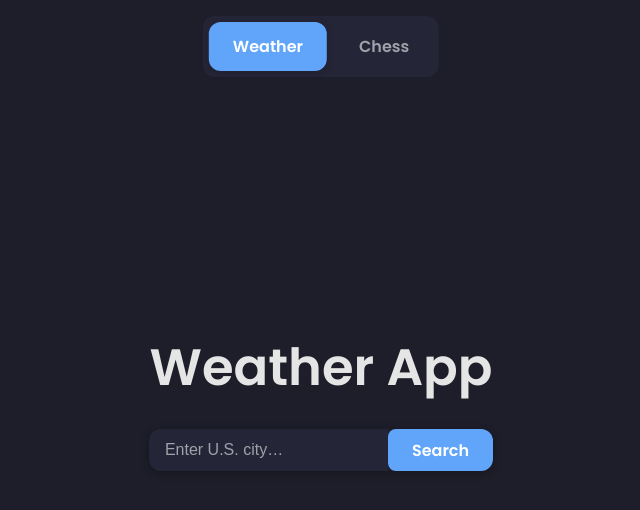
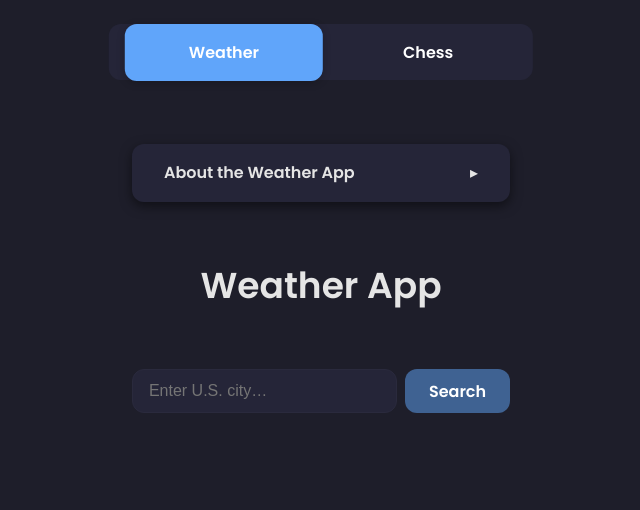
Before and after one commit to HendrixG/weather-app, a React (Vite) app: page / in a window 1280 px wide. Shown: the top 510 px of the page, without its empty margins (319-959 px from the left). Built offline with nearby package versions, Linux system fonts and the light colour scheme.

Commit message:
Major styling updates

```diff
--- a/src/App.css
+++ b/src/App.css
@@ -6,34 +6,44 @@
 @import url('https://fonts.googleapis.com/css2?family=Poppins:wght@400;600&display=swap');
 
 :root {
-  --font:          'Poppins', sans-serif;
-  --bg:            #1e1e2a;
-  --bg-muted:      #2a2a3d;
-  --bg-card:       #252538;
-  --text:          #e5e5e5;
-  --text-muted:    #a1a1aa;
-  --accent:        #60a5fa;
-  --accent-hover:  #3b82f6;
-  --shadow:        0 4px 12px rgba(0,0,0,0.5);
-  --radius:        12px;
+
+  --font:            'Poppins', sans-serif;
+  --bg:              #1e1e2a;
+  --bg-muted:        #2a2a3d;
+  --bg-card:         #252538;
+  --text:            #e5e5e5;
+  --text-muted:      #ffffff;
+  --accent:          #60a5fa;
+  --accent-hover:    #3b82f6;
+  --shadow:          0 4px 12px rgba(0,0,0,0.5);
+  --radius:          12px;
+
+
+  --space-xs:        8px;
+  --space-sm:        16px;
+  --space:           32px;
+  --space-md:        48px;
+  --space-lg:        64px;
+
+
+  --nav-height:      56px;
+  --info-gap:        var(--space-sm);
 }
 
 /*────────────────────────────────────
-  Global & Centering
+  Global & Base Layout
 ────────────────────────────────────*/
 * {
   box-sizing: border-box;
 }
-
 html, body {
   height: 100%;
   margin: 0;
 }
-
 body {
   display: flex;
   justify-content: center;
-  align-items: center;
+  align-items: flex-start;
   background: var(--bg);
   color: var(--text);
   font-family: var(--font);
@@ -41,33 +51,24 @@ body {
 }
 
 /*────────────────────────────────────
-  Centered Container
-────────────────────────────────────*/
-.app-container {
-  max-width: 768px;
-  width: 100%;
-  padding: 4rem 1rem 2rem; /* extra top padding for fixed nav */
-  text-align: center;
-}
-
-/*────────────────────────────────────
-  Pill Nav (Fixed)
+  Fixed Pill Nav
 ────────────────────────────────────*/
 .tabs {
   position: fixed;
-  top: 1rem;
+  top: 24px;
   left: 50%;
   transform: translateX(-50%);
+  height: var(--nav-height);
   display: flex;
+  align-items: center;
   background: var(--bg-card);
   border-radius: var(--radius);
-  padding: 6px;
-  gap: 8px;
+  gap: var(--space-sm);
+  padding: 0 var(--space-sm);
   z-index: 1000;
 }
-
 .tab {
-  padding: 0.75rem 1.5rem;
+  padding: var(--space-sm) var(--space-lg);
   background: transparent;
   border: none;
   border-radius: var(--radius);
@@ -76,12 +77,10 @@ body {
   cursor: pointer;
   transition: background 0.2s, color 0.2s, box-shadow 0.2s;
 }
-
 .tab:hover {
   background: var(--bg-muted);
   color: var(--text);
 }
-
 .tab.active {
   background: var(--accent);
   color: #fff;
@@ -89,93 +88,182 @@ body {
 }
 
 /*────────────────────────────────────
-  Search Bar — Facelift
+  App Container (below nav)
 ────────────────────────────────────*/
-.search-bar-wrapper {
+.app-container {
+  margin-top: calc(24px + var(--nav-height) + var(--info-gap));
+  max-width: 768px;
+  width: 100%;
+  padding: var(--space) var(--space);
+  text-align: center;
+}
+
+/*────────────────────────────────────
+  Info-Card Dropdown
+────────────────────────────────────*/
+.info-card {
+  background: var(--bg-card);
+  border-radius: var(--radius);
+  box-shadow: var(--shadow);
+  margin: var(--info-gap) auto var(--space-lg);
+  max-width: 700px;
+  text-align: left;
+  overflow: hidden;
+}
+.info-card summary {
+  padding: var(--space-sm) var(--space);
+  font-weight: 600;
+  cursor: pointer;
+  list-style: none;
   position: relative;
-  max-width: 400px;
-  margin: 0 auto 1.5rem;
+}
+.info-card summary::after {
+  content: '▸';
+  position: absolute;
+  right: var(--space);
+}
+.info-card[open] summary::after {
+  content: '▾';
+}
+.info-card p {
+  padding: 0 var(--space) var(--space);
+  margin: 0;
+  line-height: 1.5;
+}
+.info-card code {
+  background: rgba(255,255,255,0.1);
+  padding: 2px 4px;
+  border-radius: 4px;
+  font-family: monospace;
+}
+
+/*────────────────────────────────────
+  Section Heading
+────────────────────────────────────*/
+h1 {
+  margin: 0 0 var(--space-lg);
+  font-size: 2.25rem;
+}
+
+/*────────────────────────────────────
+  Search Bar Layout
+────────────────────────────────────*/
+.search-bar {
+  display: flex;
+  gap: 8px;
   width: 100%;
 }
 
-.search-bar {
-  display: flex;
-  width: 100%;
-  border-radius: var(--radius);
-  overflow: hidden;
-  box-shadow: 0 2px 8px rgba(0,0,0,0.3);
+.input-wrapper {
+  position: relative;
+  flex: 1;
 }
 
-.search-bar input {
-  flex: 1;
-  padding: 0.75rem 1rem;
-  border: none;
+.input-wrapper input {
+  width: 100%;
+  padding: 12px 40px 12px 16px; /* room on right for clear button */
+  border: 1px solid var(--bg-muted);
+  border-radius: var(--radius);
   background: var(--bg-card);
   color: var(--text);
   font-size: 1rem;
-  transition: background 0.2s;
 }
 
-.search-bar input::placeholder {
+.clear-button {
+  position: absolute;
+  top: 50%;
+  right: 12px;
+  transform: translateY(-50%);
+  background: none;
+  border: none;
+  font-size: 1.2rem;
   color: var(--text-muted);
+  cursor: pointer;
+  padding: 0;
+  line-height: 1;
+  transition: color 0.2s;
+}
+.clear-button:hover {
+  color: var(--accent);
 }
 
-.search-bar input:focus {
-  outline: none;
-  background: var(--bg-muted);
-}
-
-.search-bar button {
+.search-button {
   padding: 0 1.5rem;
   border: none;
+  border-radius: var(--radius);
   background: var(--accent);
-  color: #fff;
+  color: white;
   font-weight: 600;
   cursor: pointer;
   transition: background 0.2s;
 }
-
-.search-bar button:hover:not(:disabled) {
+.search-button:disabled {
+  background: rgba(96,165,250,0.5);
+  cursor: not-allowed;
+}
+.search-button:hover:not(:disabled) {
   background: var(--accent-hover);
 }
 
-.search-bar button:disabled {
-  background: rgba(96,165,250,0.6);
-  cursor: default;
+/*────────────────────────────────────
+  Suggestions + “×” dismiss button
+────────────────────────────────────*/
+.search-bar-wrapper {
+  position: relative;
 }
 
-/*────────────────────────────────────
-  Suggestions Dropdown
-────────────────────────────────────*/
-.suggestions {
+.suggestions-container {
   position: absolute;
-  top: calc(100% + 4px);
+  top: calc(100% + var(--space-xs));
   left: 0;
   right: 0;
   background: var(--bg-card);
   border: 1px solid var(--bg-muted);
   border-radius: var(--radius);
   box-shadow: 0 4px 12px rgba(0,0,0,0.3);
+  overflow: hidden;
+  z-index: 1000;
+}
+
+.suggestions-close {
+  position: absolute;
+  top: var(--space-xs);
+  right: var(--space-sm);
+  background: none;
+  border: none;
+  font-size: 1.25rem;
+  color: var(--text-muted);
+  cursor: pointer;
+  padding: 0;
+  line-height: 1;
+}
+.suggestions-close:hover {
+  color: var(--accent);
+}
+
+.suggestions {
+  list-style: none;
+  margin: 0;
+  padding: var(--space-xs) 0;
   max-height: 200px;
   overflow-y: auto;
-  z-index: 10;
-  list-style: none;
-  margin: 0;
-  padding: 0.25rem 0;
 }
-
 .suggestions li {
-  padding: 0.5rem 1rem;
+  padding: var(--space-sm) var(--space);
+  border-bottom: 1px solid var(--bg-muted);
   cursor: pointer;
-  color: var(--text);
   transition: background 0.2s, color 0.2s;
 }
-
-.suggestions li:hover,
-.suggestions li.active {
+.suggestions li:last-child {
+  border-bottom: none;
+}
+.suggestions li:hover {
   background: var(--bg-muted);
   color: var(--accent);
 }
+
+
+
 
 /*────────────────────────────────────
   Weather Card Container
@@ -183,7 +271,7 @@ body {
 .cards-container {
   display: flex;
   justify-content: center;
-  padding-top: 2rem;
+  margin-top: var(--space-lg);
 }
 
 /*────────────────────────────────────
@@ -193,27 +281,23 @@ body {
   background: var(--bg-card);
   border-radius: var(--radius);
   box-shadow: var(--shadow);
-  padding: 1.5rem;
+  padding: var(--space-lg);
   position: relative;
   transition: transform 0.2s;
 }
-
 .weather-card:hover {
   transform: translateY(-4px);
 }
-
 .weather-card h2 {
-  margin-bottom: 0.75rem;
+  margin-bottom: var(--space-md);
 }
-
 .weather-card p {
-  margin: 0.5rem 0;
+  margin: var(--space-xs) 0;
 }
-
 .remove-btn {
   position: absolute;
-  top: 12px;
-  right: 12px;
+  top: var(--space-sm);
+  right: var(--space-sm);
   background: none;
   border: none;
   font-size: 1.25rem;
@@ -221,7 +305,6 @@ body {
   cursor: pointer;
   transition: color 0.2s;
 }
-
 .remove-btn:hover {
   color: var(--accent);
 }
@@ -232,22 +315,19 @@ body {
 .forecast-container {
   display: flex;
   justify-content: space-between;
-  margin-top: 1rem;
-  gap: 1rem;
+  margin-top: var(--space-md);
+  gap: var(--space);
 }
-
 .forecast-day {
   flex: 1;
   display: flex;
   flex-direction: column;
   align-items: center;
 }
-
 .forecast-date {
   font-weight: 600;
-  margin-bottom: 0.5rem;
+  margin-bottom: var(--space-xs);
 }
-
 .forecast-temps span {
   display: block;
   font-size: 0.875rem;
@@ -259,42 +339,36 @@ body {
   API Logs
 ────────────────────────────────────*/
 .api-logs {
-  margin-top: 1rem;
+  margin-top: var(--space-md);
   font-size: 0.9rem;
   color: var(--text-muted);
   width: 100%;
 }
-
 .api-logs summary {
   display: block;
-  padding: 0.5rem;
+  padding: var(--space-xs) var(--space);
   background: var(--bg-muted);
   border-radius: var(--radius);
   cursor: pointer;
   font-weight: 600;
 }
-
 .api-logs summary:hover {
   background: var(--bg-card);
 }
-
 .api-logs[open] summary {
   border: 1px solid var(--accent);
   color: var(--accent);
 }
-
 .api-logs ul {
-  margin-top: 0.5rem;
-  padding-left: 1rem;
+  margin-top: var(--space-sm);
+  padding-left: var(--space);
   max-height: 150px;
   overflow-y: auto;
   border-left: 2px solid var(--bg-muted);
 }
-
 .api-logs li {
-  margin-bottom: 0.5rem;
+  margin-bottom: var(--space-sm);
 }
-
 .api-logs code {
   display: block;
   word-break: break-word;
@@ -304,13 +378,12 @@ body {
   Chess Layout & Styles
 ────────────────────────────────────*/
 .chess-layout {
-  margin-top: 2rem;
   display: flex;
   flex-direction: column;
   align-items: center;
-  gap: 2rem;
+  gap: var(--space-lg);
+  margin-top: var(--space-lg);
 }
-
 @media (min-width: 768px) {
   .chess-layout {
     flex-direction: row;
@@ -318,29 +391,24 @@ body {
     align-items: flex-start;
   }
 }
-
 .chess-area {
-  margin-bottom: 1.5rem;
+  margin-bottom: var(--space-lg);
 }
-
 .chess-area.disabled {
   opacity: 0.5;
   pointer-events: none;
 }
-
 .check-alert {
   color: #e11d48;
   font-weight: 600;
   animation: pulse 1s infinite;
 }
-
 @keyframes pulse {
   0%,100% { opacity: 1; }
   50%      { opacity: 0.5; }
 }
-
 .btn {
-  padding: 0.75rem 1.25rem;
+  padding: var(--space-sm) var(--space-lg);
   background: var(--accent);
   color: #fff;
   border: none;
@@ -348,44 +416,37 @@ body {
   font-weight: 600;
   cursor: pointer;
   transition: background 0.2s;
+  margin-bottom: var(--space-md);
 }
-
 .btn:hover {
   background: var(--accent-hover);
 }
-
 .btn-outline {
   background: var(--bg-card);
   color: var(--accent);
   border: 2px solid var(--accent);
 }
-
 .move-history {
   background: var(--bg-card);
-  padding: 1.5rem;
+  padding: var(--space-lg);
   border-radius: var(--radius);
   box-shadow: var(--shadow);
   max-width: 600px;
-  margin: 0 auto;
+  margin: 0 auto var(--space-lg);
 }
-
 .move-history .timers {
   display: flex;
   justify-content: space-between;
-  margin-bottom: 1rem;
+  margin-bottom: var(--space-sm);
 }
-
 .move-history table {
   width: 100%;
   border-collapse: collapse;
 }
-
-.move-history th,
-.move-history td {
-  padding: 0.75rem;
+.move-history th, .move-history td {
+  padding: var(--space-sm);
   border-bottom: 1px solid var(--bg-muted);
 }
-
 .move-history tr:nth-child(even) {
   background: var(--bg-muted);
 }
@@ -394,27 +455,22 @@ body {
   Status & Error
 ────────────────────────────────────*/
 .status {
-  margin: 1rem 0;
+  margin: var(--space-md) 0;
 }
-
 .error {
   color: #e11d48;
-  margin: 1rem 0;
+  margin: var(--space) 0;
 }
 
 /*────────────────────────────────────
   Responsive Tweaks
 ────────────────────────────────────*/
 @media (max-width: 600px) {
-  .tabs {
-    justify-content: center;
-  }
-  .search-bar {
-    flex-direction: column;
-  }
+  .search-bar { flex-direction: column; }
   .search-bar input,
   .search-bar button {
     width: 100%;
-    margin-bottom: 0.5rem;
+    margin-bottom: var(--space-sm);
   }
+  .tabs { justify-content: center; }
 }
--- a/src/App.jsx
+++ b/src/App.jsx
@@ -13,12 +13,12 @@ export default function App() {
   const [loading, setLoading]           = useState(false)
 
   // Chess state
-  const [started, setStarted]       = useState(false)
-  const [whiteTime, setWhiteTime]   = useState(0)
-  const [blackTime, setBlackTime]   = useState(0)
+  const [started, setStarted]         = useState(false)
+  const [whiteTime, setWhiteTime]     = useState(0)
+  const [blackTime, setBlackTime]     = useState(0)
   const [isWhiteTurn, setIsWhiteTurn] = useState(true)
-  const [moves, setMoves]           = useState([])
-  const [inCheck, setInCheck]       = useState(false)
+  const [moves, setMoves]             = useState([])
+  const [inCheck, setInCheck]         = useState(false)
 
   // Chess clock
   useEffect(() => {
@@ -29,14 +29,13 @@ export default function App() {
     return () => clearInterval(iv)
   }, [started, isWhiteTurn])
 
-  // Fetch weather (US-only) with logs
+  // Fetch weather + US-only + logs
   async function fetchWeather(city) {
     setLoading(true)
     setWeatherError('')
     try {
       const logs = []
-
-      // Geocode
+      // 1) Geocode
       const geoUrl = `https://geocoding-api.open-meteo.com/v1/search?name=${encodeURIComponent(
         city
       )}&count=1`
@@ -48,7 +47,7 @@ export default function App() {
       if (!loc) throw new Error('Location not found')
       if (loc.country_code !== 'US') throw new Error('Please enter a U.S. city')
 
-      // Forecast
+      // 2) Forecast
       const url = new URL('https://api.open-meteo.com/v1/forecast')
       url.search = new URLSearchParams({
         latitude: loc.latitude,
@@ -101,7 +100,7 @@ export default function App() {
 
   return (
     <div className="app-container">
-      {/* Nav */}
+      {/* fixed nav */}
       <nav className="tabs">
         {['weather', 'chess'].map(p => (
           <button
@@ -114,15 +113,35 @@ export default function App() {
         ))}
       </nav>
 
+      {/* INFO CARD */}
+      {tab === 'weather' && (
+        <details className="info-card">
+          <summary>About the Weather App</summary>
+          <p>
+            Enter any U.S. city to see the current temperature (°C/°F), wind speed,
+            and a 5-day high/low forecast. Under the hood we geocode via Open-Meteo
+            then fetch current+daily data and log each API step.
+          </p>
+        </details>
+      )}
+      {tab === 'chess' && (
+        <details className="info-card">
+          <summary>About the Chess Game</summary>
+          <p>
+            An interactive chessboard powered by <code>react-chessboard</code> and
+            <code>chess.js</code>. Each side has its own timer, moves are validated,
+            and you can review move history in the companion table.
+          </p>
+        </details>
+      )}
+
+      {/* WEATHER VIEW */}
       {tab === 'weather' ? (
         <>
           <h1>Weather App</h1>
-
           <SearchBar onSearch={fetchWeather} placeholder="Enter U.S. city…" />
-
           {loading && <p className="status">Loading…</p>}
           {weatherError && <p className="error">{weatherError}</p>}
-
           <div className="cards-container">
             {weatherData && (
               <WeatherCard data={weatherData} onRemove={clearWeather} />
@@ -132,7 +151,6 @@ export default function App() {
       ) : (
         <>
           <h1>Chess Game</h1>
-
           {!started ? (
             <button className="btn btn-primary" onClick={() => setStarted(true)}>
               Start Game
@@ -142,10 +160,9 @@ export default function App() {
               End / Reset
             </button>
           )}
-
           <div className="chess-layout">
             <div className={started ? 'chess-area' : 'chess-area disabled'}>
-              {inCheck && <div className="check-alert">♟ Check!</div>}
+              {inCheck && <div className="check-alert">♟ The King is in Check!</div>}
               <ChessGame
                 moves={moves}
                 onMoveUpdate={(m, c) => {
--- a/src/components/SearchBar.jsx
+++ b/src/components/SearchBar.jsx
@@ -1,101 +1,116 @@
-import React, { useState, useEffect, useRef } from 'react';
+// src/components/SearchBar.jsx
+import React, { useState, useEffect, useRef } from 'react'
 
-export default function SearchBar({ onSearch, placeholder = '', disabled = false }) {
-  const [query, setQuery] = useState('');
-  const [suggestions, setSuggestions] = useState([]);
-  const [loading, setLoading] = useState(false);
-  const debounceRef = useRef(null);
-  const wrapperRef = useRef(null);
+export default function SearchBar({ onSearch, placeholder }) {
+  const [query, setQuery]                     = useState('')
+  const [suggestions, setSuggestions]         = useState([])
+  const [showSuggestions, setShowSuggestions] = useState(false)
+  const abortCtrlRef                          = useRef(null)
+  const debounceRef                           = useRef(null)
 
-  // Fetch suggestions when `query` changes, debounced
+  // Debounced fetch for U.S. cities
   useEffect(() => {
-    if (disabled || query.trim().length < 2) {
-      setSuggestions([]);
-      return;
+    if (!query) {
+      setSuggestions([])
+      return
     }
-    setLoading(true);
-    clearTimeout(debounceRef.current);
-    debounceRef.current = setTimeout(async () => {
-      try {
-        const url = new URL('https://geocoding-api.open-meteo.com/v1/search');
-        url.search = new URLSearchParams({
-          name: query.trim(),
-          count: 5,
-          country_code: 'US'
-        }).toString();
+    clearTimeout(debounceRef.current)
+    debounceRef.current = setTimeout(() => {
+      if (abortCtrlRef.current) abortCtrlRef.current.abort()
+      const ctrl = new AbortController()
+      abortCtrlRef.current = ctrl
 
-        const res = await fetch(url);
-        const json = await res.json();
-        if (json.results) {
+      fetch(
+        `https://geocoding-api.open-meteo.com/v1/search?` +
+        `name=${encodeURIComponent(query)}&count=5&country=US`,
+        { signal: ctrl.signal }
+      )
+        .then(res => res.json())
+        .then(json => {
+          const results = json.results || []
           setSuggestions(
-            json.results.map(loc => ({
-              name: loc.name,
-              region: loc.admin1 || loc.country,
+            results.map(r => ({
+              display: `${r.name}, ${r.admin1}`,
+              raw: r.name
             }))
-          );
-        } else {
-          setSuggestions([]);
+          )
+          setShowSuggestions(results.length > 0)
+        })
+        .catch(() => {
+          setSuggestions([])
+        })
+    }, 300)
+    return () => {
+      clearTimeout(debounceRef.current)
+      if (abortCtrlRef.current) abortCtrlRef.current.abort()
     }
-      } catch {
-        setSuggestions([]);
-      } finally {
-        setLoading(false);
+  }, [query])
+
+  const doSearch = val => {
+    setQuery(val)
+    setShowSuggestions(false)
+    onSearch(val)
   }
-    }, 300);
 
-    return () => clearTimeout(debounceRef.current);
-  }, [query, disabled]);
-
-  // Close suggestions on outside click
-  useEffect(() => {
-    function onClick(e) {
-      if (wrapperRef.current && !wrapperRef.current.contains(e.target)) {
-        setSuggestions([]);
+  const clearQuery = () => {
+    setQuery('')
+    setSuggestions([])
+    setShowSuggestions(false)
   }
-    }
-    document.addEventListener('mousedown', onClick);
-    return () => document.removeEventListener('mousedown', onClick);
-  }, []);
-
-  const handleSelect = locName => {
-    setQuery(locName);
-    setSuggestions([]);
-    onSearch(locName);
-  };
-
-  const handleSubmit = e => {
-    e.preventDefault();
-    if (!query.trim() || disabled) return;
-    setSuggestions([]);
-    onSearch(query.trim());
-  };
 
   return (
-    <div className="search-bar-wrapper" ref={wrapperRef}>
-      <form onSubmit={handleSubmit} className="search-bar">
+    <div className="search-bar-wrapper">
+      <div className="search-bar">
+        <div className="input-wrapper">
           <input
             type="text"
             value={query}
+            placeholder={placeholder}
             onChange={e => setQuery(e.target.value)}
-          placeholder={placeholder}
-          disabled={disabled}
+            onFocus={() => query && setShowSuggestions(true)}
+            onBlur={() => setTimeout(() => setShowSuggestions(false), 150)}
           />
-        <button type="submit" disabled={disabled}>
+          {query && (
+            <button
+              type="button"
+              className="clear-button"
+              onMouseDown={clearQuery}
+              aria-label="Clear text"
+            >
+              ×
+            </button>
+          )}
+        </div>
+
+        <button
+          type="button"
+          className="search-button"
+          onClick={() => doSearch(query.trim())}
+          disabled={!query.trim()}
+        >
           Search
         </button>
-      </form>
+      </div>
 
-      {loading && <div className="suggestions"><em>Loading…</em></div>}
-
-      {!loading && suggestions.length > 0 && (
+      {showSuggestions && suggestions.length > 0 && (
+        <div className="suggestions-container">
+          <button
+            type="button"
+            className="suggestions-close"
+            onMouseDown={() => setShowSuggestions(false)}
+            aria-label="Close suggestions"
+          >
+            ×
+          </button>
           <ul className="suggestions">
-          {suggestions.map((s, i) => (
-            <li key={i} onClick={() => handleSelect(s.name)}>
-              {s.name}, {s.region}
+            {suggestions.map((loc, i) => (
+              <li key={i} onMouseDown={() => doSearch(loc.raw)}>
+                {loc.display}
               </li>
             ))}
           </ul>
+        </div>
       )}
     </div>
-  );
+  )
 }
```
Lines whose indentation alone changed are shown as unchanged.
